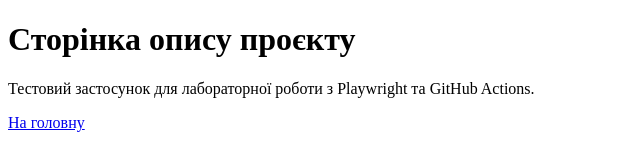
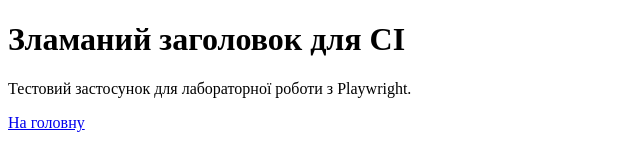
Before and after one commit to ex1lone/e2e-screenshot-tests, a website: page public/about.html in a window 1280 px wide. Shown: the whole page, without its empty margins (0-640 px from the left). Drawn offline with Linux system fonts and the light colour scheme.

Commit message:
Test failing E2E check in testing-ci-process

```diff
--- a/public/about.html
+++ b/public/about.html
@@ -6,8 +6,8 @@
     <title>Про систему</title>
 </head>
 <body>
-<h1>Сторінка опису проєкту</h1>
-<p id="infoText">Тестовий застосунок для лабораторної роботи з Playwright та GitHub Actions.</p>
+<h1>Зламаний заголовок для CI</h1>
+<p id="infoText">Тестовий застосунок для лабораторної роботи з Playwright.</p>
 <a href="/index.html">На головну</a>
 </body>
 </html>
```
